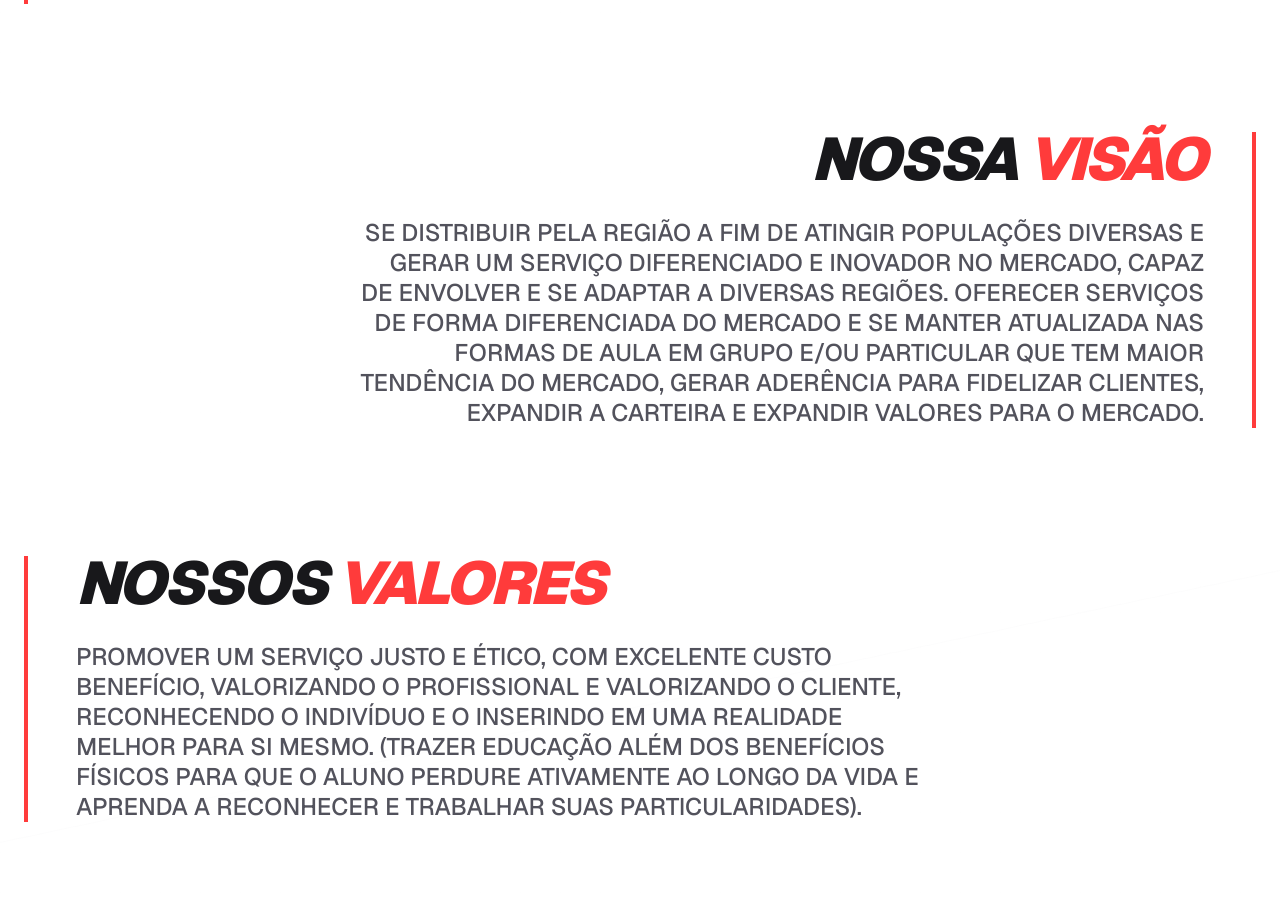
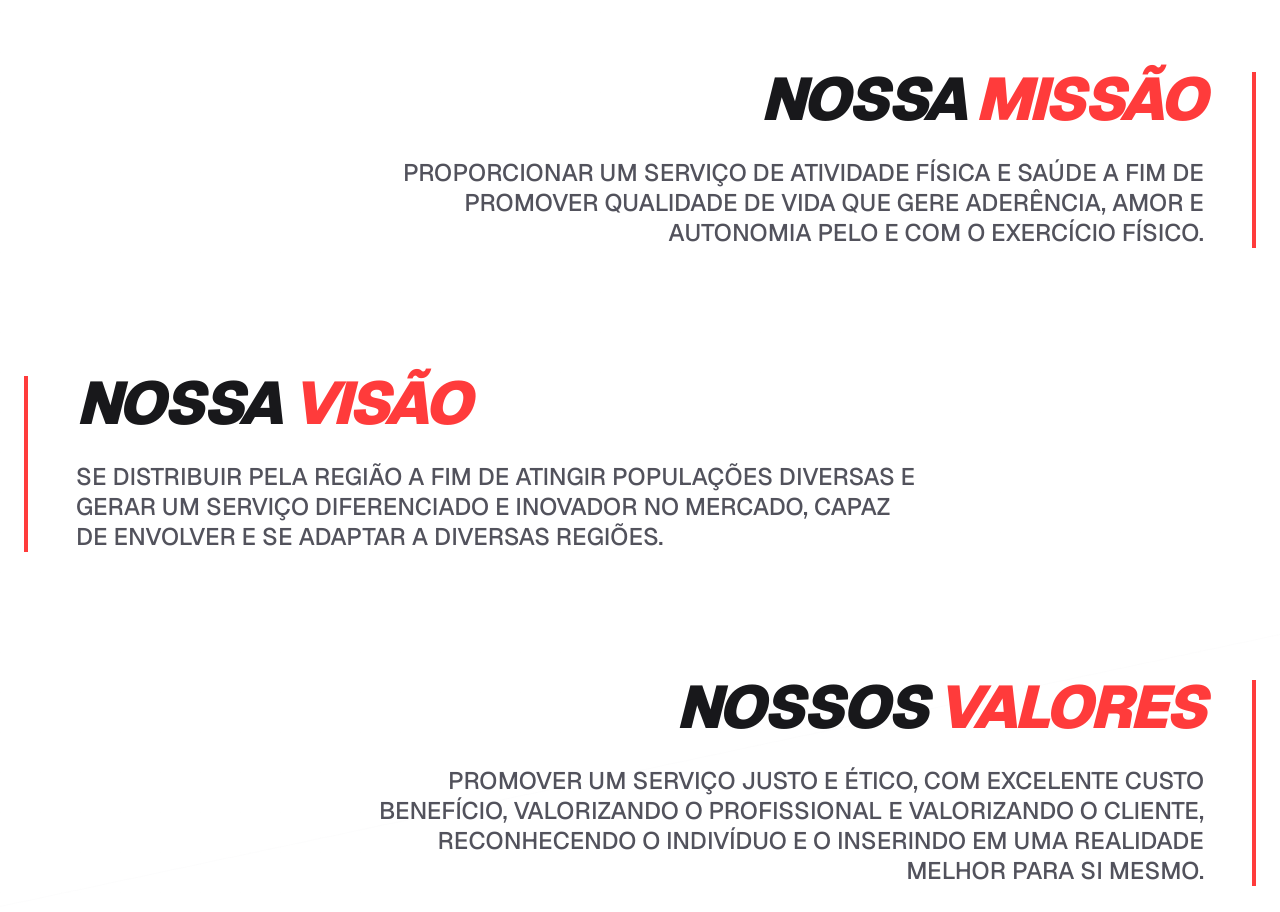
Before and after one commit to lucasignislab/fitsyou, a Next.js app: page /studio in a window 1280 px wide. Shown: the part 1885-2797 px from the top of the page. Built offline with nearby package versions, Linux system fonts and the light colour scheme.

Commit message:
feat: update navbar styles and add Norte section to Studio page

```diff
--- a/src/components/Navbar.tsx
+++ b/src/components/Navbar.tsx
@@ -22,11 +22,11 @@ export default function Navbar() {
 
     return (
         <nav
-            className="fixed top-0 left-0 w-full h-20 z-50 flex items-center transition-all duration-500 bg-background/95 backdrop-blur-xl border-b border-white/5"
+            className="fixed top-0 left-0 w-full h-20 z-50 flex items-center transition-all duration-500 bg-white border-b border-black/10"
         >
             <div className="container mx-auto px-6 flex items-center justify-between">
                 <Link href="/" className="flex items-center gap-2 group hover:opacity-90 transition-opacity ml-8 md:ml-16 lg:ml-24">
-                    <div className="bg-white p-2 flex items-center justify-center -skew-x-12 group-hover:rotate-6 transition-transform duration-300">
+                    <div className="p-2 flex items-center justify-center -skew-x-12 group-hover:rotate-6 transition-transform duration-300">
                         {/* eslint-disable-next-line @next/next/no-img-element */}
                         <img src="/logofityou_trimmed.png" alt="Fits You Logo" className="h-[60px] w-auto object-contain skew-x-12" />
                     </div>
@@ -38,8 +38,7 @@ export default function Navbar() {
                         <Link
                             key={link.name}
                             href={link.href}
-                            className={`text-xs font-bold uppercase tracking-widest hover:text-primary transition-colors ${pathname === link.href ? "text-primary" : "text-white"
-                                }`}
+                            className={`text-xs font-bold uppercase tracking-widest hover:text-red-600 transition-colors ${pathname === link.href ? "text-red-700" : "text-black"}`}
                         >
                             {link.name}
                         </Link>
@@ -48,7 +47,7 @@ export default function Navbar() {
 
                 {/* Mobile Toggle */}
                 <button
-                    className="lg:hidden text-white"
+                    className="lg:hidden text-black"
                     onClick={() => setIsMobileMenuOpen(!isMobileMenuOpen)}
                 >
                     {isMobileMenuOpen ? <X size={32} /> : <Menu size={32} />}
@@ -77,8 +76,7 @@ export default function Navbar() {
                                     key={link.name}
                                     href={link.href}
                                     onClick={() => setIsMobileMenuOpen(false)}
-                                    className={`text-4xl font-black uppercase italic tracking-tighter hover:text-primary transition-colors ${pathname === link.href ? "text-primary" : "text-white"
-                                        }`}
+                                    className={`text-4xl font-black uppercase italic tracking-tighter hover:text-red-600 transition-colors ${pathname === link.href ? "text-red-700" : "text-black"}`}
                                 >
                                     {link.name}
                                 </Link>
--- a/src/components/StudioMissionSection.tsx
+++ b/src/components/StudioMissionSection.tsx
@@ -32,13 +32,29 @@ export default function StudioMissionSection() {
 
             <div className="container mx-auto px-6 relative z-10">
                 <div className="flex flex-col gap-32">
-                    {/* Bloc 1: Missão */}
+                    {/* Bloc 1: Norte */}
                     <motion.div
                         initial={{ opacity: 0, y: 50 }}
                         whileInView={{ opacity: 1, y: 0 }}
                         viewport={{ once: true, margin: "-100px" }}
                         transition={{ duration: 0.8, ease: "easeOut" }}
                         className="max-w-4xl border-l-4 border-primary pl-8 md:pl-12"
+                    >
+                        <h3 className="text-4xl md:text-6xl font-black uppercase italic leading-[0.9] tracking-tighter mb-8 text-zinc-900">
+                            Nosso <span className="text-primary italic">Norte</span>
+                        </h3>
+                        <p className="text-xl md:text-2xl text-zinc-600 leading-tight uppercase font-medium">
+                            Qualidade de vida e performance
+                        </p>
+                    </motion.div>
+
+                    {/* Bloc 2: Missão */}
+                    <motion.div
+                        initial={{ opacity: 0, y: 50 }}
+                        whileInView={{ opacity: 1, y: 0 }}
+                        viewport={{ once: true, margin: "-100px" }}
+                        transition={{ duration: 0.8, ease: "easeOut", delay: 0.2 }}
+                        className="max-w-4xl self-end text-right border-r-4 border-primary pr-8 md:pr-12"
                     >
                         <h3 className="text-4xl md:text-6xl font-black uppercase italic leading-[0.9] tracking-tighter mb-8 text-zinc-900">
                             Nossa <span className="text-primary italic">Missão</span>
@@ -48,23 +64,7 @@ export default function StudioMissionSection() {
                         </p>
                     </motion.div>
 
-                    {/* Bloc 2: Visão */}
-                    <motion.div
-                        initial={{ opacity: 0, y: 50 }}
-                        whileInView={{ opacity: 1, y: 0 }}
-                        viewport={{ once: true, margin: "-100px" }}
-                        transition={{ duration: 0.8, ease: "easeOut", delay: 0.2 }}
-                        className="max-w-4xl self-end text-right border-r-4 border-primary pr-8 md:pr-12"
-                    >
-                        <h3 className="text-4xl md:text-6xl font-black uppercase italic leading-[0.9] tracking-tighter mb-8 text-zinc-900">
-                            Nossa <span className="text-primary italic">Visão</span>
-                        </h3>
-                        <p className="text-xl md:text-2xl text-zinc-600 leading-tight uppercase font-medium">
-                            Se distribuir pela região a fim de atingir populações diversas e gerar um serviço diferenciado e inovador no mercado, capaz de envolver e se adaptar a diversas regiões. Oferecer serviços de forma diferenciada do mercado e se manter atualizada nas formas de aula em grupo e/ou particular que tem maior tendência do mercado, gerar aderência para fidelizar clientes, expandir a carteira e expandir valores para o mercado.
-                        </p>
-                    </motion.div>
-
-                    {/* Bloc 3: Valores */}
+                    {/* Bloc 3: Visão */}
                     <motion.div
                         initial={{ opacity: 0, y: 50 }}
                         whileInView={{ opacity: 1, y: 0 }}
@@ -73,10 +73,26 @@ export default function StudioMissionSection() {
                         className="max-w-4xl border-l-4 border-primary pl-8 md:pl-12"
                     >
                         <h3 className="text-4xl md:text-6xl font-black uppercase italic leading-[0.9] tracking-tighter mb-8 text-zinc-900">
+                            Nossa <span className="text-primary italic">Visão</span>
+                        </h3>
+                        <p className="text-xl md:text-2xl text-zinc-600 leading-tight uppercase font-medium">
+                            Se distribuir pela região a fim de atingir populações diversas e gerar um serviço diferenciado e inovador no mercado, capaz de envolver e se adaptar a diversas regiões.
+                        </p>
+                    </motion.div>
+
+                    {/* Bloc 4: Valores */}
+                    <motion.div
+                        initial={{ opacity: 0, y: 50 }}
+                        whileInView={{ opacity: 1, y: 0 }}
+                        viewport={{ once: true, margin: "-100px" }}
+                        transition={{ duration: 0.8, ease: "easeOut", delay: 0.6 }}
+                        className="max-w-4xl self-end text-right border-r-4 border-primary pr-8 md:pr-12"
+                    >
+                        <h3 className="text-4xl md:text-6xl font-black uppercase italic leading-[0.9] tracking-tighter mb-8 text-zinc-900">
                             Nossos <span className="text-primary italic">Valores</span>
                         </h3>
                         <p className="text-xl md:text-2xl text-zinc-600 leading-tight uppercase font-medium">
-                            Promover um serviço justo e ético, com excelente custo benefício, valorizando o profissional e valorizando o cliente, reconhecendo o indivíduo e o inserindo em uma realidade melhor para si mesmo. (Trazer educação além dos benefícios físicos para que o aluno perdure ativamente ao longo da vida e aprenda a reconhecer e trabalhar suas particularidades).
+                            Promover um serviço justo e ético, com excelente custo benefício, valorizando o profissional e valorizando o cliente, reconhecendo o indivíduo e o inserindo em uma realidade melhor para si mesmo.
                         </p>
                     </motion.div>
                 </div>
```
